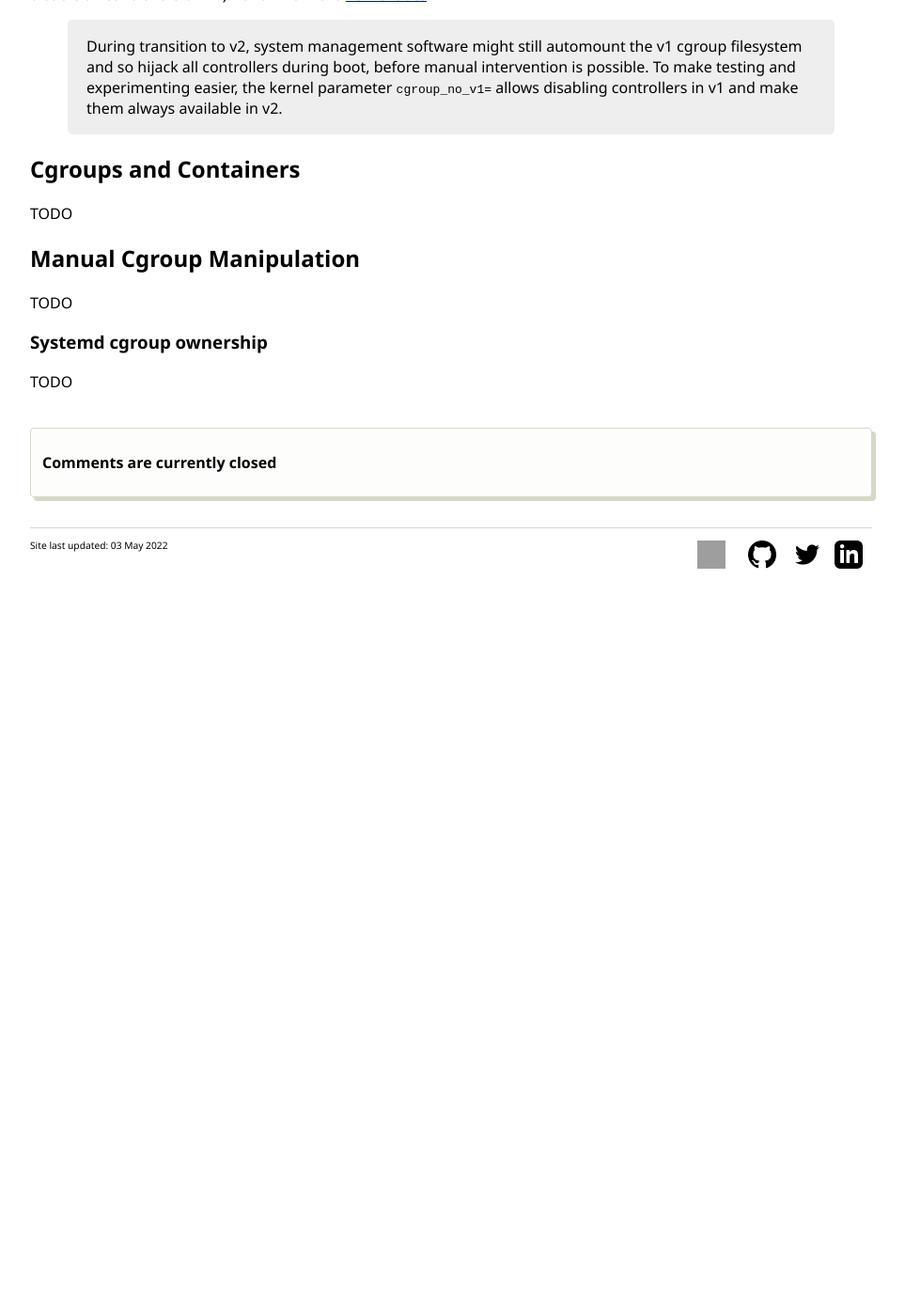
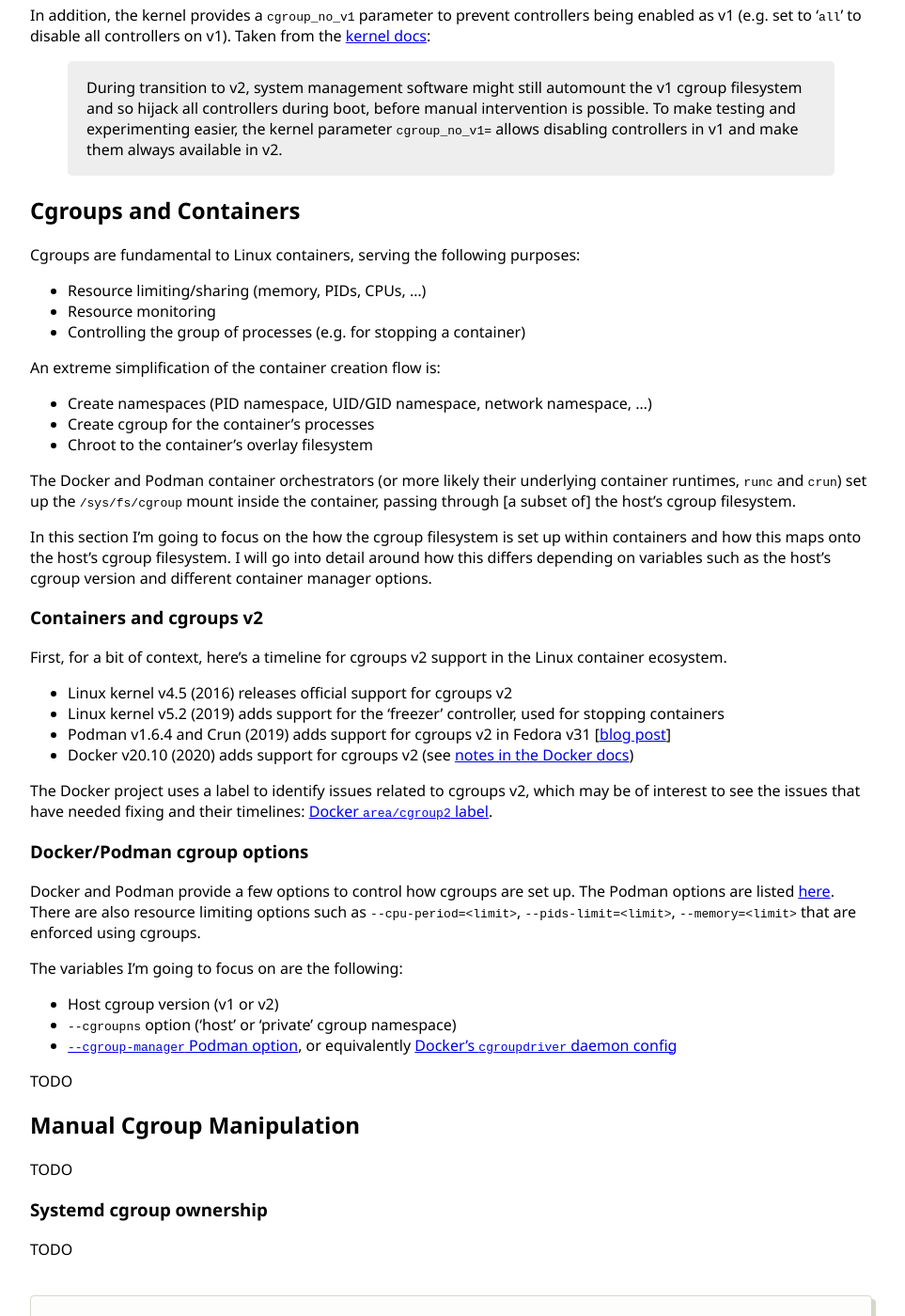
Before and after one commit to LewisGaul/LewisGaul.github.io, a Jekyll site: the page built from _posts/rough/2022-05-01-cgroups-intro.md, in a window 1280 px wide and 1400 px high, scrolled down 6873 px. Shown: the whole window at 94% size, without its empty margins (160-1123 px from the left). Built offline with Jekyll 4.4.1, drawn with Linux system fonts in a browser that asks for light colours; before the commit the page ends 7520 px from its top, so only the background shows below that; some of the changed text lies outside the part shown; grey boxes are pictures that could not be loaded.

Commit message:
Start containers section of cgroups post

```diff
--- a/_posts/rough/2022-05-01-cgroups-intro.md
+++ b/_posts/rough/2022-05-01-cgroups-intro.md
@@ -274,6 +274,44 @@ In addition, the kernel provides a `cgroup_no_v1` parameter to prevent controlle
 
 ## Cgroups and Containers
 
+Cgroups are fundamental to Linux containers, serving the following purposes:
+- Resource limiting/sharing (memory, PIDs, CPUs, ...)
+- Resource monitoring
+- Controlling the group of processes (e.g. for stopping a container)
+
+An extreme simplification of the container creation flow is:
+- Create namespaces (PID namespace, UID/GID namespace, network namespace, ...)
+- Create cgroup for the container's processes
+- Chroot to the container's overlay filesystem
+
+The Docker and Podman container orchestrators (or more likely their underlying container runtimes, `runc` and `crun`) set up the `/sys/fs/cgroup` mount inside the container, passing through [a subset of] the host's cgroup filesystem.
+
+In this section I'm going to focus on the how the cgroup filesystem is set up within containers and how this maps onto the host's cgroup filesystem.
+I will go into detail around how this differs depending on variables such as the host's cgroup version and different container manager options.
+
+
+### Containers and cgroups v2
+
+First, for a bit of context, here's a timeline for cgroups v2 support in the Linux container ecosystem.
+- Linux kernel v4.5 (2016) releases official support for cgroups v2
+- Linux kernel v5.2 (2019) adds support for the 'freezer' controller, used for stopping containers
+- Podman v1.6.4 and Crun (2019) adds support for cgroups v2 in Fedora v31 [[blog post](https://podman.io/blogs/2019/10/29/podman-crun-f31.html)]
+- Docker v20.10 (2020) adds support for cgroups v2 (see [notes in the Docker docs](https://docs.docker.com/config/containers/runmetrics/#running-docker-on-cgroup-v2))
+
+The Docker project uses a label to identify issues related to cgroups v2, which may be of interest to see the issues that have needed fixing and their timelines: [Docker `area/cgroup2` label](https://github.com/moby/moby/issues?q=label%3Aarea%2Fcgroup2+).
+
+
+### Docker/Podman cgroup options
+
+Docker and Podman provide a few options to control how cgroups are set up.
+The Podman options are listed [here](https://docs.podman.io/en/latest/markdown/podman-run.1.html#cgroup-conf-key-value).
+There are also resource limiting options such as `--cpu-period=<limit>`, `--pids-limit=<limit>`, `--memory=<limit>` that are enforced using cgroups.
+
+The variables I'm going to focus on are the following:
+- Host cgroup version (v1 or v2)
+- `--cgroupns` option ('host' or 'private' cgroup namespace)
+- [`--cgroup-manager` Podman option](https://docs.podman.io/en/latest/markdown/podman.1.html#cgroup-manager-manager), or equivalently [Docker's `cgroupdriver` daemon config](https://stackoverflow.com/questions/43794169/docker-change-cgroup-driver-to-systemd/65870152#65870152)
+
 TODO
 
 
```
